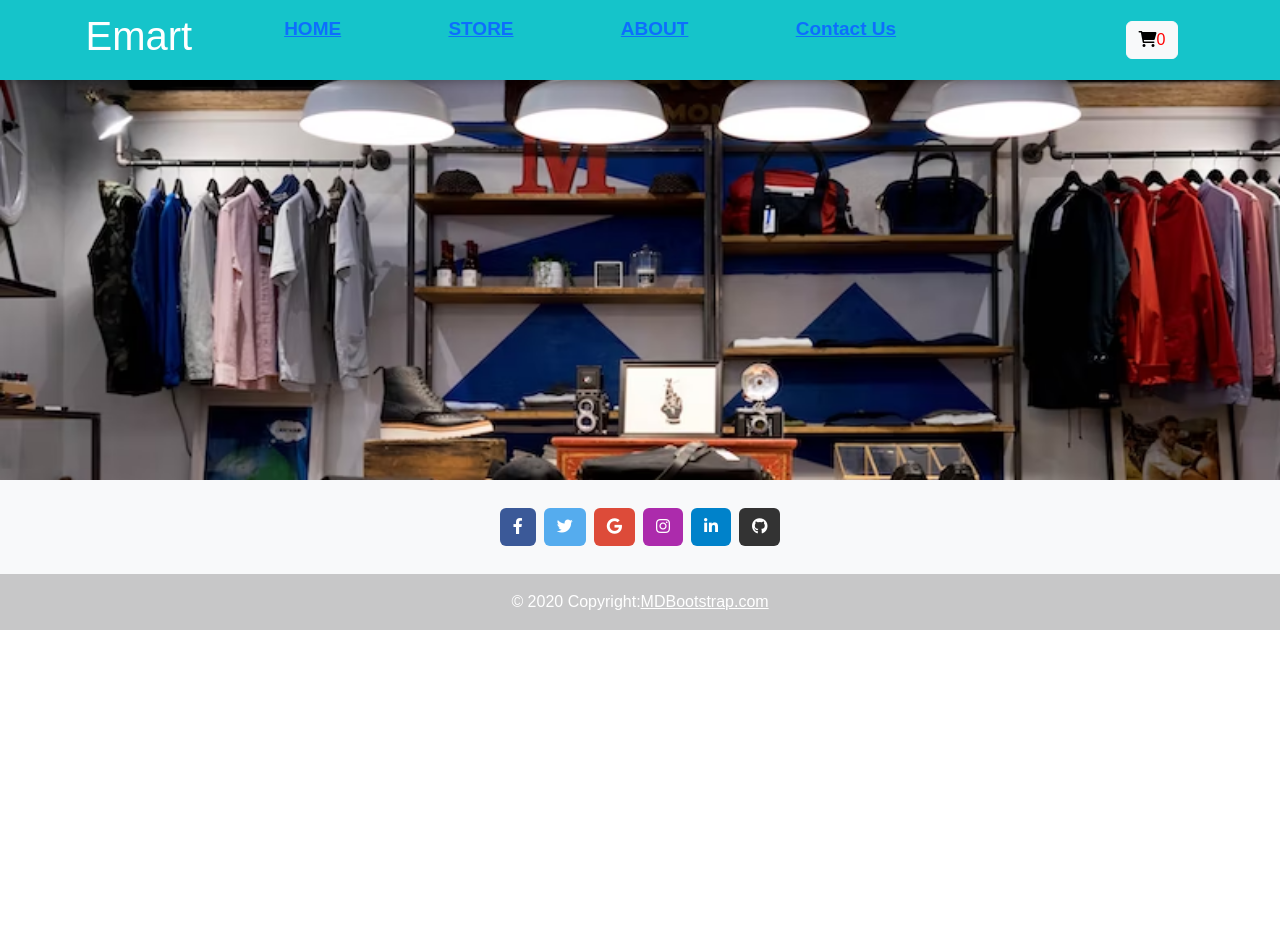
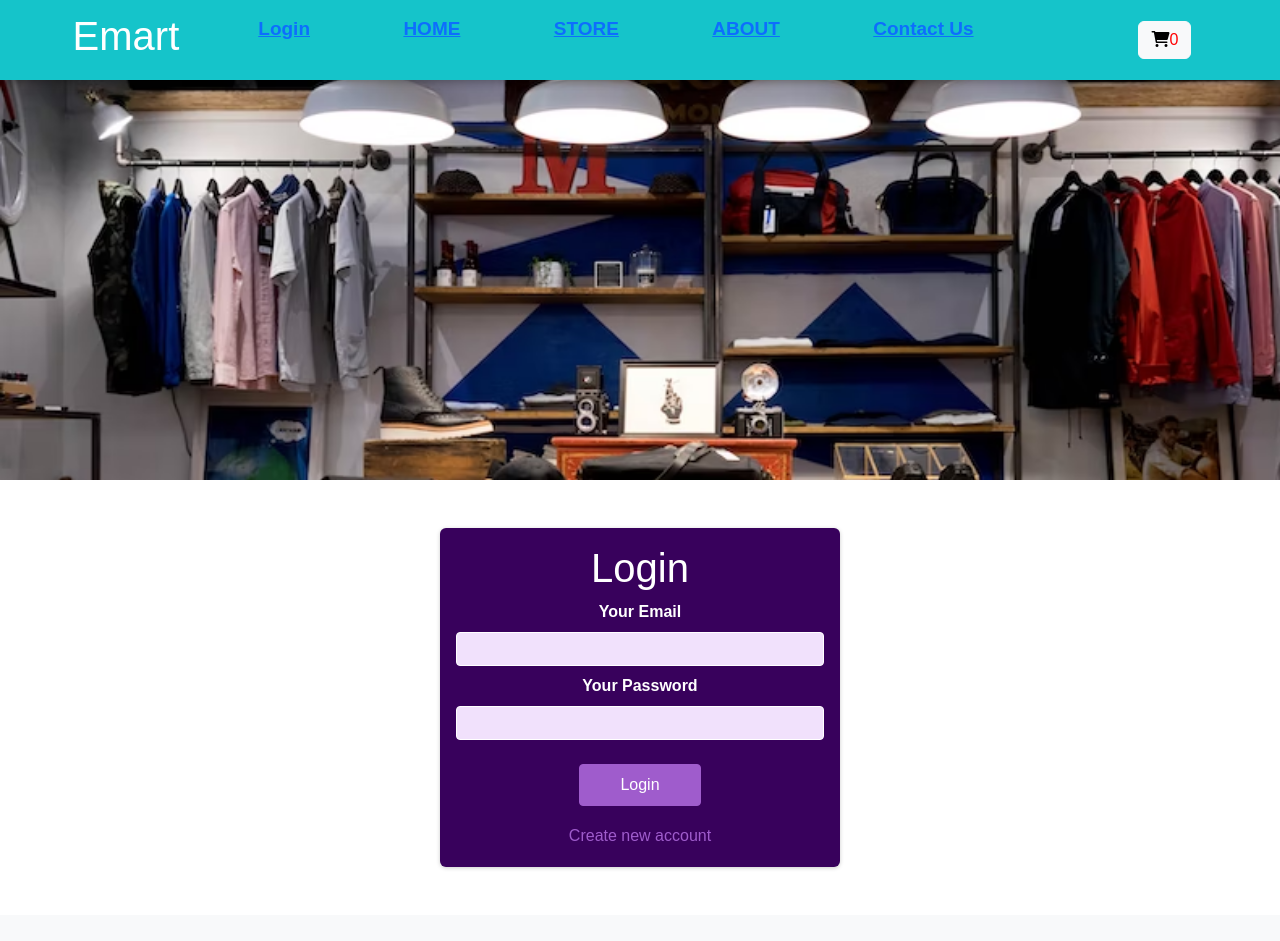
Before and after one commit to ankit-dutta/Emart-react, a React (Create React App) app: page /auth in a window 1280 px wide. Shown: the top 941 px of the page. Before the commit the page ends 800 px from the top, so only its background shows below. Built offline with nearby package versions, Linux system fonts and the light colour scheme.

Commit message:
adding login button

```diff
--- a/src/App.js
+++ b/src/App.js
@@ -8,6 +8,7 @@
 import About from "./pages/About";
 import Contactus from "./pages/Contactus";
 import Home from "./pages/Home";
+import Login from "./pages/Login";
 import ProductDetail from "./pages/ProductDetail";
 import CartProvider from "./store/CartProvider";
 
@@ -71,6 +72,10 @@
             <Route path = '/contact' exact>
               <Contactus onAddQuery = {addQueryHandler} />
             </Route>
+
+            <Route path = '/auth' exact>
+              <Login onAddQuery = {addQueryHandler} />
+            </Route>
             </Switch>
           </main>
 
--- a/src/component/Layout/Header.js
+++ b/src/component/Layout/Header.js
@@ -1,9 +1,14 @@
 import classes from './Header.module.css';
 import emartImage from '../../assets/emartimage.avif';
 import HeaderCartButton from './HeaderCartButton';
-import {NavLink} from 'react-router-dom'
+import {NavLink, useHistory} from 'react-router-dom'
+import { useContext } from 'react';
+import AuthContext from '../../store/auth-context';
 
 const Header = (props) =>{
+   const authCtx =  useContext(AuthContext)
+
+   const isLoggedIn = authCtx.isLoggedIn
     return(
         <>
         <header className={classes.header}>
@@ -11,24 +16,54 @@
 
         <div >
             <ul className='fw-bolder' style={{display:"flex" ,justifyContent:"space-between",width:"200%",listStyle:"none", marginTop:"14px"}}>
+
+                   <li>
+                   <NavLink to = '/auth'>Login</NavLink>
+               </li>
+
+
+
                     <li>
                     <NavLink to = '/'>HOME</NavLink>
                    </li>
+
+
+
+
                 <li>
                 <NavLink to = '/store'>STORE</NavLink>
                  </li>
+
+
+
+
                  <li>
                  <NavLink to = '/about'>ABOUT</NavLink>
                  </li>
+
+
+
                 <li>
                 <NavLink to = '/contact'>Contact Us</NavLink>
             </li>
+
+
+
+
+
+
             </ul>
         </div>
 
         <div style={{marginLeft:"40%"}}>
        <HeaderCartButton onShowCart = {props.onShowCart} />
+
+       {/* {isLoggedIn &&
+        <button>Logout</button>
+        } */}
         </div>
+
+
         </header>
 
 
--- a/src/index.js
+++ b/src/index.js
@@ -3,12 +3,13 @@
 import ReactDOM from 'react-dom/client';
 import './index.css';
 import App from './App';
+import { AuthContextProvider } from './store/auth-context';
 
 const root = ReactDOM.createRoot(document.getElementById('root'));
 root.render(
-  <React.StrictMode>
+  <AuthContextProvider>
     <BrowserRouter>
     <App />
     </BrowserRouter>
-  </React.StrictMode>
+  </AuthContextProvider>
 );
--- /dev/null
+++ b/src/pages/Login.js
@@ -0,0 +1,207 @@
+// import { useRef, useState } from 'react';
+// import classes from './Login.module.css';
+
+
+
+
+// const Login = () =>{
+
+//     const emailIputRef = useRef();
+//     const passwordInputRef = useRef();
+
+//     const [isLogin, setIsLogin] = useState(true);
+//     const [isLoading, setIsLoading] = useState(false);
+
+//     const switchAuthModeHandler = () => {
+//       setIsLogin((prevState) => !prevState);
+//     };
+
+//     const submitHandler = (event) =>{
+//       event.preventDefault()
+
+//       const enteredEmail = emailIputRef.current.value;
+//       const enteredPassword = passwordInputRef.current.value
+
+//       setIsLoading(true);
+
+
+//       if(isLogin){
+
+//       }else{
+//         fetch('https://identitytoolkit.googleapis.com/v1/accounts:signUp?key=AIzaSyDYxq4WaZDgmM3RjTHlQi8JbYnCHz0aYjI',{
+//           method:'POST',
+//           body: JSON.stringify({
+//             email: enteredEmail,
+//             password: enteredPassword,
+//             returnSecureToken: true
+//           }),
+//           headers:{
+//             'Content-Type': 'application/json'
+//           }
+//         }).then(res =>{
+//           if(res.ok){
+
+//           }else{
+//             return res.json().then(data=>{
+//                 console.log(data)
+//             })
+//           }
+//         })
+//       }
+//     }
+
+
+//     return (
+//         <>
+//          <section className={classes.auth}>
+//       <h1>{isLogin ? 'Login' : 'Sign Up'}</h1>
+//       <form onSubmit={submitHandler}>
+//         <div className={classes.control}>
+//           <label htmlFor='email'>Your Email</label>
+//           <input type='email' id='email' required ref={emailIputRef} />
+//         </div>
+//         <div className={classes.control}>
+//           <label htmlFor='password'>Your Password</label>
+//           <input
+//             type='password'
+//             id='password'
+//             ref={passwordInputRef}
+//             required
+
+//           />
+//         </div>
+//         <div className={classes.actions}>
+//           {!isLoading && (
+//             <button>{isLogin ? 'Login' : 'Create Account'}</button>
+//           )}
+//           {isLoading && <p>Sending request...</p>}
+//           <button
+//             type='button'
+//             className={classes.toggle}
+//             onClick={switchAuthModeHandler}
+//           >
+//             {isLogin ? 'Create new account' : 'Login with existing account'}
+//           </button>
+//         </div>
+//       </form>
+//     </section>
+//         </>
+//     )
+// }
+
+// export default Login;
+
+
+
+
+import { useState, useRef, useContext } from 'react';
+import { useHistory } from 'react-router-dom';
+import AuthContext from '../store/auth-context';
+// import { useHistory } from 'react-router-dom';
+
+import classes from './Login.module.css';
+
+const Login = () => {
+  const emailInputRef = useRef();
+  const passwordInputRef = useRef();
+
+  const authCtx = useContext(AuthContext);
+  const history = useHistory()
+
+  const [isLogin, setIsLogin] = useState(true);
+  const [isLoading, setIsLoading] = useState(false);
+
+  const switchAuthModeHandler = () => {
+    setIsLogin((prevState) => !prevState);
+  };
+
+  const submitHandler = (event) => {
+    event.preventDefault();
+
+    const enteredEmail = emailInputRef.current.value;
+    const enteredPassword = passwordInputRef.current.value;
+
+    // optional: Add validation
+
+    setIsLoading(true);
+    let url;
+    if (isLogin) {
+       url = 'https://identitytoolkit.googleapis.com/v1/accounts:signInWithPassword?key=AIzaSyDYxq4WaZDgmM3RjTHlQi8JbYnCHz0aYjI'
+
+    } else {
+      url = 'https://identitytoolkit.googleapis.com/v1/accounts:signUp?key=AIzaSyDYxq4WaZDgmM3RjTHlQi8JbYnCHz0aYjI'
+
+    }
+    fetch(url, {
+      method: 'POST',
+      body: JSON.stringify({
+        email: enteredEmail,
+        password: enteredPassword,
+        returnSecureToken: true,
+      }),
+      headers: {
+        'Content-Type': 'application/json',
+      },
+    })
+      .then((res) => {
+        setIsLoading(false);
+        if (res.ok) {
+          return res.json();
+        } else {
+          return res.json().then((data) => {
+            let errorMessage  = 'authentication failed'
+
+            // if(data && data.error && data.error.message){
+            //   errorMessage = data.error.message
+            // }
+               alert(errorMessage);
+               throw new Error(errorMessage)
+
+
+          });
+        }
+      }).then(data =>{
+        authCtx.login(data.idToken);
+        history.replace('/store')
+      }).catch(err => {
+        alert(err.message)
+      })
+
+  };
+
+  return (
+    <section className={classes.auth}>
+      <h1>{isLogin ? 'Login' : 'Sign Up'}</h1>
+      <form onSubmit={submitHandler}>
+        <div className={classes.control}>
+          <label htmlFor='email'>Your Email</label>
+          <input type='email' id='email' required ref={emailInputRef} />
+        </div>
+        <div className={classes.control}>
+          <label htmlFor='password'>Your Password</label>
+          <input
+            type='password'
+            id='password'
+            required
+            ref={passwordInputRef}
+          />
+        </div>
+        <div className={classes.actions}>
+          {!isLoading && (
+            <button>{isLogin ? 'Login' : 'Create Account'}</button>
+          )}
+          {isLoading && <p>Sending request...</p>}
+          <button
+            type='button'
+            className={classes.toggle}
+            onClick={switchAuthModeHandler}
+          >
+            {isLogin ? 'Create new account' : 'Login with existing account'}
+          </button>
+        </div>
+      </form>
+    </section>
+  );
+};
+
+export default Login;
--- /dev/null
+++ b/src/pages/Login.module.css
@@ -0,0 +1,73 @@
+.auth {
+    margin: 3rem auto;
+    width: 95%;
+    max-width: 25rem;
+    border-radius: 6px;
+    background-color: #38015c;
+    box-shadow: 0 1px 4px rgba(0, 0, 0, 0.2);
+    padding: 1rem;
+    text-align: center;
+    color: white;
+  }
+
+  .auth h1 {
+    text-align: center;
+    color: white;
+  }
+
+  .control {
+    margin-bottom: 0.5rem;
+  }
+
+  .control label {
+    display: block;
+    color: white;
+    font-weight: bold;
+    margin-bottom: 0.5rem;
+  }
+
+  .control input {
+    font: inherit;
+    background-color: #f1e1fc;
+    color: #38015c;
+    border-radius: 4px;
+    border: 1px solid white;
+    width: 100%;
+    text-align: left;
+    padding: 0.25rem;
+  }
+
+  .actions {
+    margin-top: 1.5rem;
+    display: flex;
+    flex-direction: column;
+    align-items: center;
+  }
+
+  .actions button {
+    cursor: pointer;
+    font: inherit;
+    color: white;
+    background-color: #9f5ccc;
+    border: 1px solid #9f5ccc;
+    border-radius: 4px;
+    padding: 0.5rem 2.5rem;
+  }
+
+  .actions button:hover {
+    background-color: #873abb;
+    border-color: #873abb;
+  }
+
+  .actions .toggle {
+    margin-top: 1rem;
+    background-color: transparent;
+    color: #9f5ccc;
+    border: none;
+    padding: 0.15rem 1.5rem;
+  }
+
+  .actions .toggle:hover {
+    background-color: transparent;
+    color: #ae82cc;
+  }
--- a/src/pages/ProductDetail.js
+++ b/src/pages/ProductDetail.js
@@ -6,12 +6,24 @@
 const ProductDetail = (props)=>{
     const params = useParams()
     const cartctx = useContext(CartContext)
+    const existingitem = [cartctx.items];
+
+    console.log(existingitem ,'existingitem')
+
+
+
         return(
             <>
             {/* <h1>this is productdetail page</h1> */}
                 {/* <h3>{params.storeId}</h3> */}
 
-
+            {cartctx.items.map((el)=>{
+              return(
+                <>
+                <h1>{el.title}</h1>
+                </>
+              )
+            })}
 
         <section className={classes.section}>
             <h5>{props.title}</h5>
@@ -34,7 +46,7 @@
           <p> Excellent will buy again</p>
 
           </div>
-          <h1>More products like this</h1>
+          {/* <h1>More products like this</h1> */}
         </section>
 
         <h1 className={classes.title}>COLOURS</h1>
--- /dev/null
+++ b/src/store/auth-context.js
@@ -0,0 +1,39 @@
+import React,{useState} from "react"
+
+
+const AuthContext = React.createContext({
+    token:'',
+    isLoggedIn:false,
+    login: (token) => {},
+    logout:() =>{}
+})
+
+
+
+export const AuthContextProvider = (props) => {
+
+    const [token, setToken] = useState(null)
+
+    const userIsLoggedIn = !!token   //convert the truthy string value to true of false
+
+    const loginHandler = (token) =>{
+        setToken(token)
+    };
+
+    const logoutHandler = () =>{
+        setToken(null)
+    }
+
+    const contextValue = {
+        token:token,
+        isLoggedIn:userIsLoggedIn,
+        login:loginHandler,
+        logout:logoutHandler
+    }
+
+    return <AuthContext.Provider value={contextValue}>
+        {props.children}
+    </AuthContext.Provider>
+}
+
+export default AuthContext
```
Lines whose indentation alone changed are shown as unchanged.
